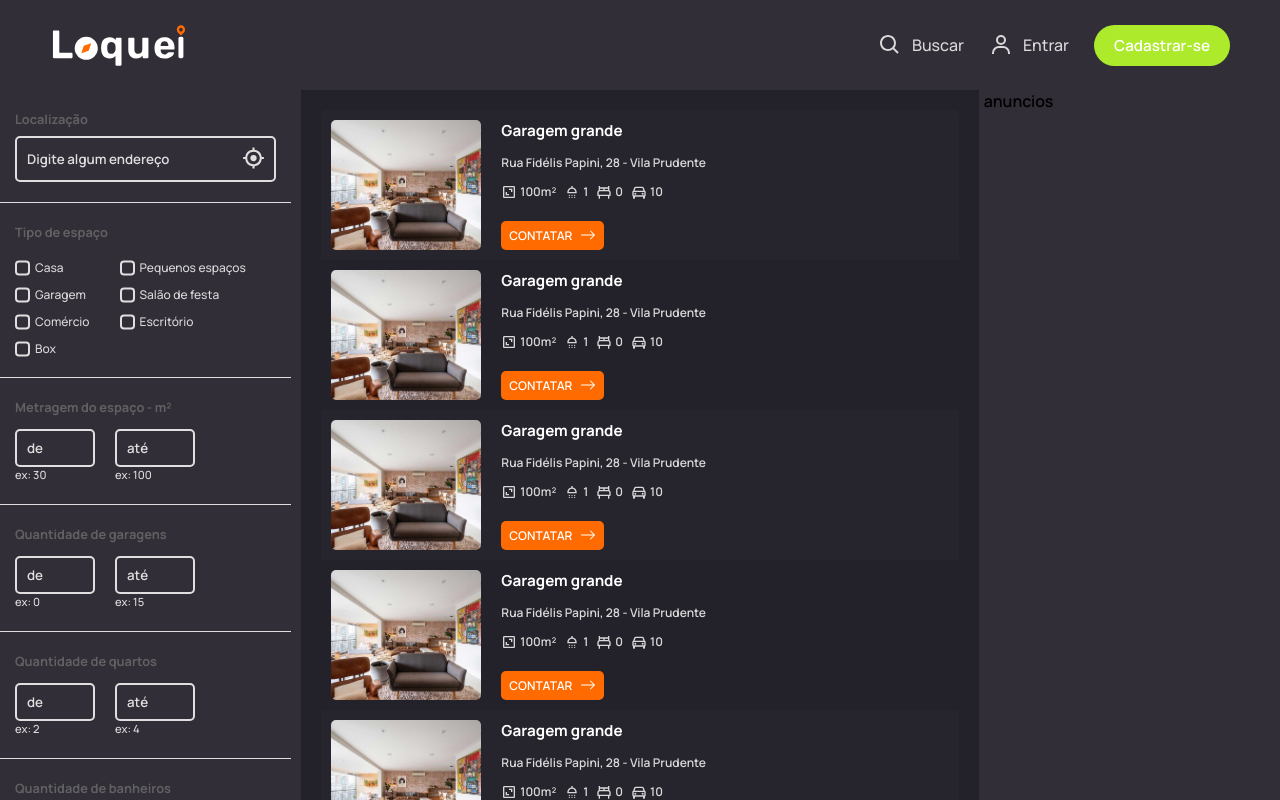
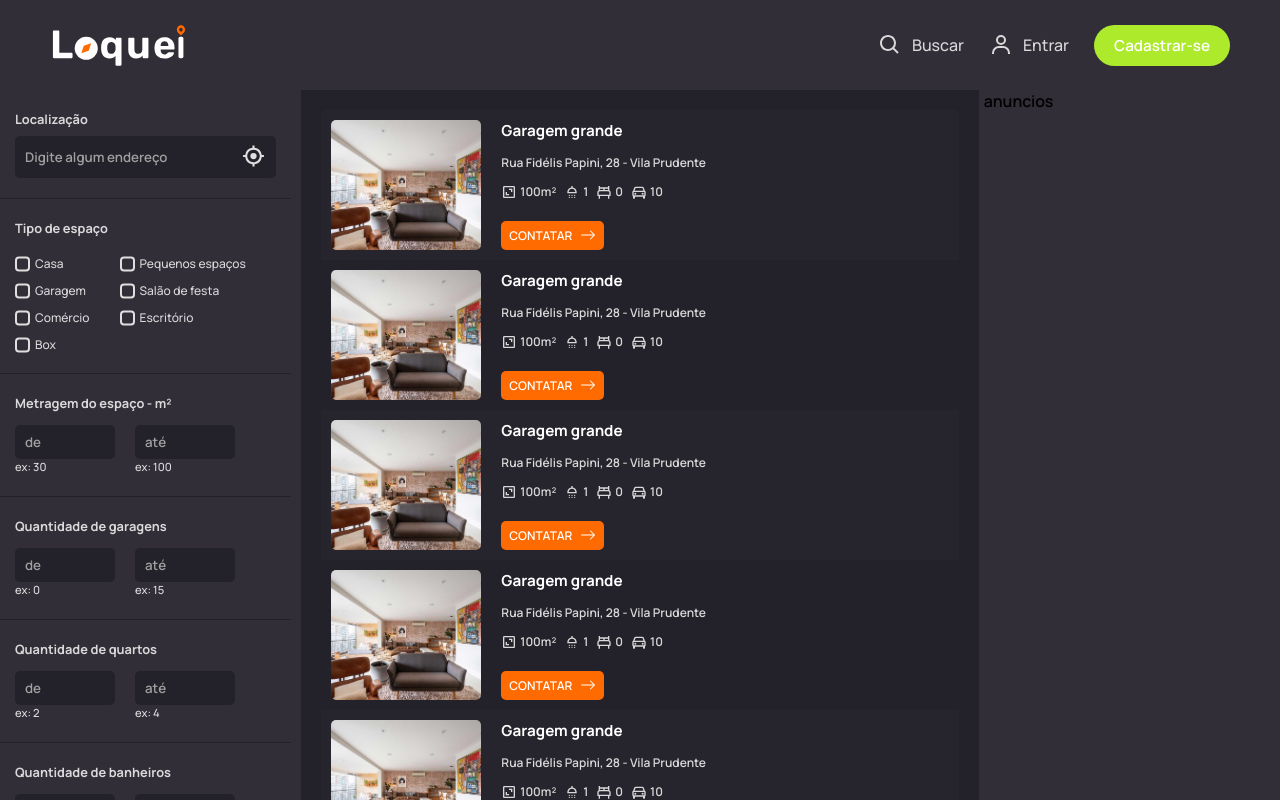
Before and after one commit to Rafa-Roodrigues/Loquei-Frontend, a React (Create React App) app: page /buscar in a window 1280 px wide. Built offline with nearby package versions, Linux system fonts and the light colour scheme.

Commit message:
Footer editado

```diff
--- a/src/components/Footer/index.jsx
+++ b/src/components/Footer/index.jsx
@@ -1,19 +1,18 @@
+import { Link } from "react-router-dom";
+
 import { useTheme } from "../../hooks/useTheme";
-
-import { Container } from './styles';
 
 import { MdLightMode, MdDarkMode } from 'react-icons/md';
 
+import { FooterContainer } from './styles';
+
 export function Footer() {
-
   const { themeIsActive, changeTheme } = useTheme();
 
   return (
-        <Container>
-            <button
-            onClick={changeTheme}
-            type="button"
-            >
+    <FooterContainer>
+      <div className="box_content">
+      <button onClick={changeTheme} type="button">
         {themeIsActive ? (
         <>
           <MdLightMode/>
@@ -26,6 +25,11 @@ export function Footer() {
         </>
         ) }
       </button>
-        </Container>
-    )
+      </div>
+      <div className="box_politica">
+        <p><Link to="/">Termo de uso</Link>, <Link to="/">Política de Privacidade</Link> e <Link to="/">Sobre a Loquei</Link>.</p>
+        <span>&copy; Loquei Company 2022 </span>
+      </div>
+    </FooterContainer>
+  );
 }
--- a/src/components/Footer/styles.js
+++ b/src/components/Footer/styles.js
@@ -1,21 +1,42 @@
-import styled from 'styled-components';
+import styled, {} from 'styled-components';
 
-export const Container = styled.div`
-    height: 120px;
-    background-color: ${({ theme}) => theme.colors.backgroundSecundario};
+export const FooterContainer = styled.div `
+  width: 100%;
+  position: relative;
+  background-color: ${({ theme }) => theme.colors.backgroundSecundario};
 
+  .box_content {
+    width: 100%;
+    padding: 20px 100px;
+    position: relative;
+  }
+
+  .box_politica {
+    width: 100%;
+    padding: 50px 100px;
+    border-top: 1px solid var(--cinza);
     display: flex;
-    justify-content: center;
+    flex-direction: column;
     align-items: center;
-    color: ${({ theme}) => theme.colors.colorText};
+    justify-content: flex-start;
 
-    button {
-        display: flex;
-        align-items: center;
+    p {
+      opacity: 0.8;
+      color: ${({  theme }) => theme.colors.colorTitulo};
+      font-weight: 300;
+      font-size: 0.8rem;
 
-        svg {
-            margin-right: 5px;
-        }
+      a {
+        text-decoration: underline;
+      }
     }
 
-`;
+    span {
+      margin-top: 8px;
+      opacity: 0.8;
+      color: ${({  theme }) => theme.colors.colorTitulo};
+      font-weight: 400;
+      font-size: 0.8rem;
+    }
+  }
+`
--- a/src/pages/Buscar/index.jsx
+++ b/src/pages/Buscar/index.jsx
@@ -2,6 +2,7 @@ import { useState } from 'react';
 
 import { Header } from '../../components/Header';
 import { CardHorizontal } from '../../components/Cards';
+import { useTheme } from '../../hooks/useTheme';
 
 import { BiFilterAlt, BiTargetLock, BiSearch } from 'react-icons/bi';
 import { IoMdClose } from 'react-icons/io';
@@ -12,6 +13,7 @@ import imgNone from '../../assets/img/img-none.jpg';
 
 
 export function Buscar() {
+  const { themeIsActive } = useTheme();
   const [stateMenu, setStateMenu] = useState('block');
 
   function handleOpenMenu() {
@@ -46,7 +48,7 @@ export function Buscar() {
             {/* Buscar */}
             <div className="box_input">
               <h3>Localização</h3>
-              <input type="text" placeholder="Digite algum endereço" />
+              <input className={themeIsActive && "dark"} type="text" placeholder="Digite algum endereço" />
               <BiTargetLock className="icon" size="25 " />
             </div>
             {/* Checkbox */}
@@ -94,11 +96,11 @@ export function Buscar() {
             <div className="box_input">
               <h3>Metragem do espaço - m²</h3>
               <div className="grid_input">
-                <input type="text" placeholder="de" />
+                <input className={themeIsActive && "dark"} type="number" placeholder="de" />
                 <span>ex: 30</span>
               </div>
               <div className="grid_input">
-                <input type="text" placeholder="até" />
+                <input className={themeIsActive && "dark"} type="number" placeholder="até" />
                 <span>ex: 100</span>
               </div>
             </div>
@@ -106,11 +108,11 @@ export function Buscar() {
             <div className="box_input">
               <h3>Quantidade de garagens</h3>
               <div className="grid_input">
-                <input type="text" placeholder="de" />
+                <input className={themeIsActive && "dark"} type="number" placeholder="de" />
                 <span>ex: 0</span>
               </div>
               <div className="grid_input">
-                <input type="text" placeholder="até" />
+                <input className={themeIsActive && "dark"} type="number" placeholder="até" />
                 <span>ex: 15</span>
               </div>
             </div>
@@ -118,11 +120,11 @@ export function Buscar() {
             <div className="box_input">
               <h3>Quantidade de quartos</h3>
               <div className="grid_input">
-                <input type="text" placeholder="de" />
+                <input className={themeIsActive && "dark"} type="number" placeholder="de" />
                 <span>ex: 2</span>
               </div>
               <div className="grid_input">
-                <input type="text" placeholder="até" />
+                <input className={themeIsActive && "dark"} type="number" placeholder="até" />
                 <span>ex: 4</span>
               </div>
             </div>
@@ -130,11 +132,11 @@ export function Buscar() {
             <div className="box_input">
               <h3>Quantidade de banheiros</h3>
               <div className="grid_input">
-                <input type="text" placeholder="de" />
+                <input className={themeIsActive && "dark"} type="number" placeholder="de" />
                 <span>ex: 0</span>
               </div>
               <div className="grid_input">
-                <input type="text" placeholder="até" />
+                <input className={themeIsActive && "dark"} type="number" placeholder="até" />
                 <span>ex: 15</span>
               </div>
             </div>
--- a/src/pages/Buscar/styles.js
+++ b/src/pages/Buscar/styles.js
@@ -37,7 +37,7 @@ export const ContainerBuscar = styled.div `
       }
       &::-webkit-scrollbar-thumb {
         border-radius: 50px;
-        background: rgba(0, 0, 0, 1%);
+        background: rgba(0, 0, 0, 3%);
       }
 
       .button_close {
@@ -51,13 +51,13 @@ export const ContainerBuscar = styled.div `
 
         .box_input {
           padding: 20px 15px;
-          border-bottom: 1px solid var(--cinza);
+          border-bottom: 1px solid ${({ theme }) => theme.colors.backgroundSecundario};
           position: relative;
 
           h3 {
             margin-bottom: 8px;
             display: block;
-            color: var(--cinza-escuro);
+            color: ${({ theme }) => theme.colors.colorText};
             font-size: 0.8rem;
           }
 
@@ -67,7 +67,7 @@ export const ContainerBuscar = styled.div `
             outline: none;
             border: 2px solid var(--cinza);
             border-radius: 5px;
-            background: transparent;
+            background-color: transparent;
 
             color: var(--cinza-escuro);
 
@@ -77,6 +77,16 @@ export const ContainerBuscar = styled.div `
 
             &.input_busca {
               padding: 12px 40px 12px 10px;
+            }
+
+            &.dark {
+              border: none;
+              background-color: ${({  theme }) => theme.colors.backgroundSecundario};
+              color: ${({  theme }) => theme.colors.cinza};
+
+              &::placeholder {
+                color: ${({  theme }) => theme.colors.cinza};
+              }
             }
           }
 
@@ -155,7 +165,7 @@ export const ContainerBuscar = styled.div `
             display: inline-block;
 
             input {
-              width: 80px;
+              width: 100px;
               padding: 8px 10px;
             }
 
--- a/src/styles/theme/dark.js
+++ b/src/styles/theme/dark.js
@@ -11,6 +11,8 @@ export const dark = {
         colorIconeCategoria: "#FFFFFF",
         colorTextoCategoria: "#FFFFFF",
         colorText: "#D9D9D9",
-        colorTitulo: "#FFFFFF"
+        colorTitulo: "#FFFFFF",
+
+        cinza: "#A0A0A0",
     }
 }
--- a/src/styles/theme/light.js
+++ b/src/styles/theme/light.js
@@ -11,6 +11,12 @@ export const light = {
         colorIconeCategoria: "#FF6B00",
         colorTextoCategoria: "#FFFFFF",
         colorText: "#616161",
-        colorTitulo: "#303030"
+        colorTitulo: "#303030",
+
+        branco: "#ffffff",
+        brancoEscuro: "#F5F5F5",
+        cinza: "#DFDFDF",
+        cinzaClaro: "#A0A0A0",
+        cinzaEscuro: "#616161",
     }
 }
```
Lines whose indentation alone changed are shown as unchanged.
